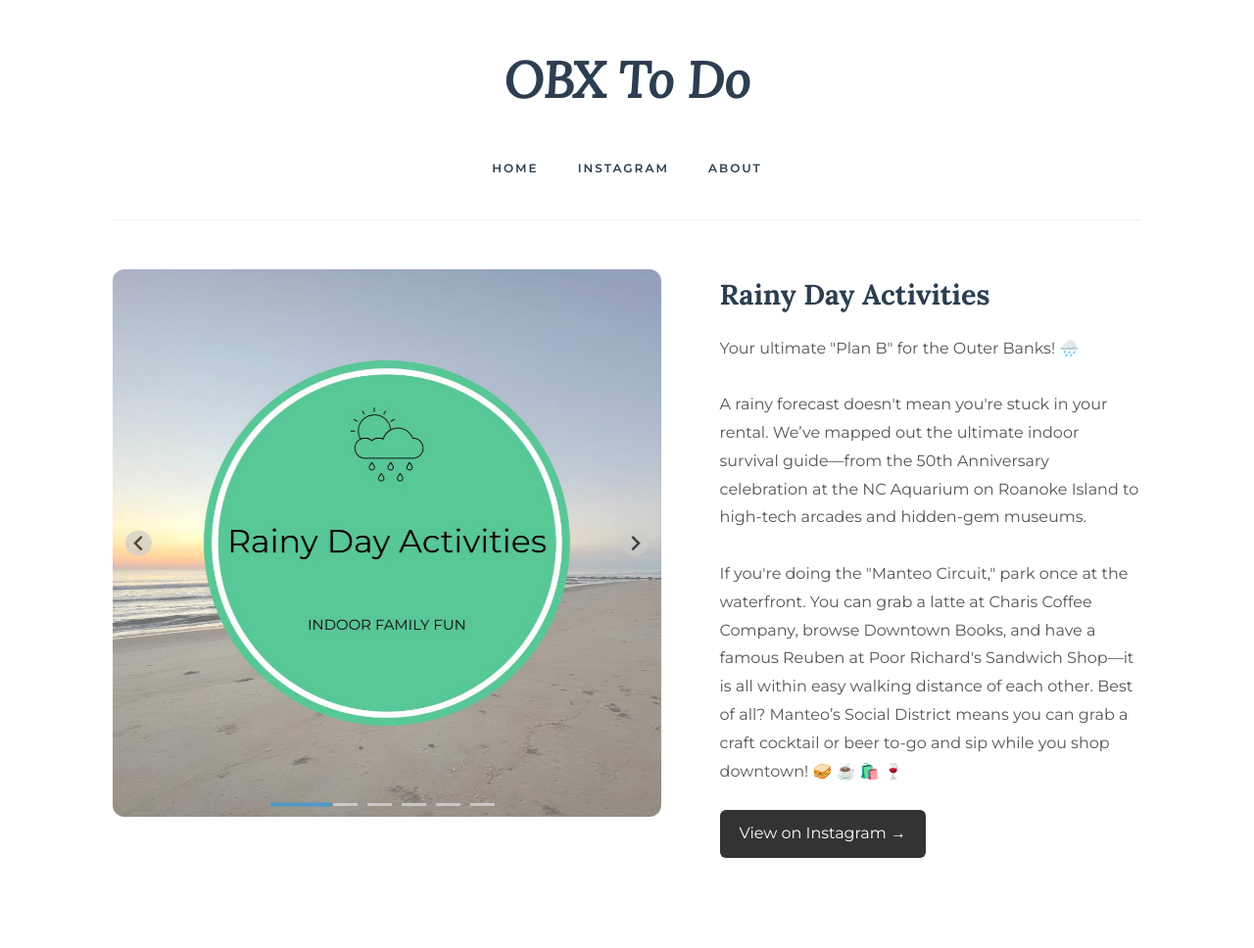
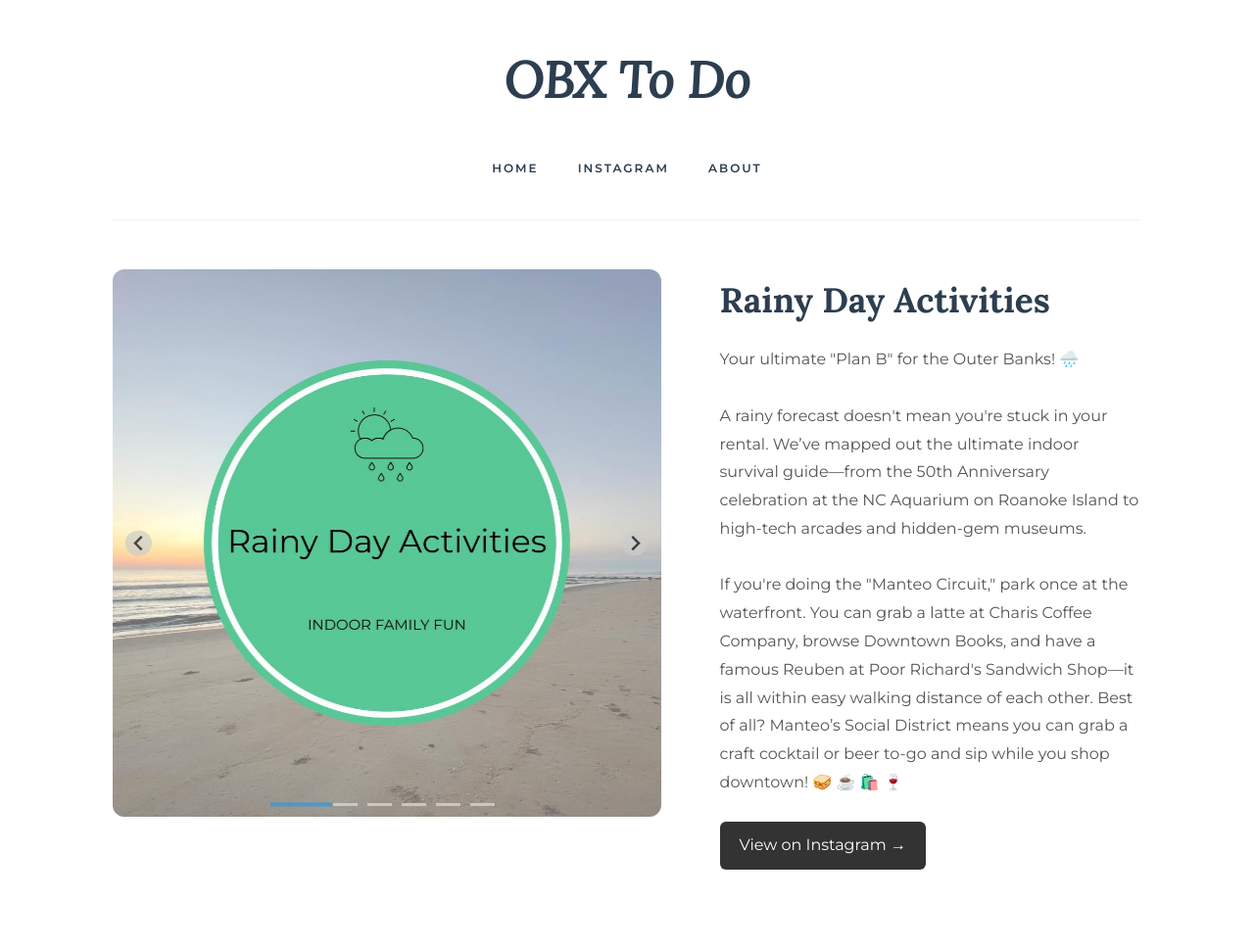
Before and after one commit to obxtodo/obxtodo.com, a Jekyll site: the page built from _gallery/rainydayactivities.md, in a window 1280 px wide. Shown: the whole page at 98% size. Built offline with Jekyll 4.4.1, drawn with Linux system fonts in a browser that asks for light colours.

Commit message:
Update default.html
Signed-off-by: obxtodo <obxtodo@gmail.com>

```diff
--- a/_layouts/default.html
+++ b/_layouts/default.html
@@ -45,7 +45,7 @@
       position: sticky !important;
       top: 0;
       z-index: 1000;
-      background: rgba(255, 255, 255, 0.9) !important;
+      background: rgba(255, 255, 255, 0.92) !important;
       backdrop-filter: blur(12px);
       -webkit-backdrop-filter: blur(12px);
       padding: 35px 0 !important;
@@ -109,20 +110,13 @@
       transform: translateX(-50%);
     }
 
-    nav a:hover::after {
+    /* Hover and Active Logic */
+    nav a:hover::after,
+    nav a.active::after {
       width: 70%;
     }
 
-    nav a:hover {
-      color: #3498db !important;
-    }
-
-    /* Permanent underline for the current page */
-    nav a.active::after {
-      width: 70%;
-      background-color: #3498db;
-    }
-
+    nav a:hover,
     nav a.active {
       color: #3498db !important;
     }
@@ -152,7 +146,7 @@
     }
     .post-media { flex: 1.3; max-width: 600px; }
     .post-content { flex: 1; }
-    .post-content h2 { font-size: 1.8rem; margin-bottom: 15px; }
+    .post-content h2 { font-size: 2.2rem; margin-bottom: 15px; }
 
     /* 7. HOMEPAGE GRID & DYNAMIC EFFECTS */
     .gallery-grid {
@@ -170,11 +164,13 @@
     .gallery-item {
       border: none !important;
       border-radius: 16px;
-      overflow: hidden;
+      overflow: hidden; /* Clips the zoom */
+      isolation: isolate; /* Pro-fix for zoom artifacts */
+      background: #ffffff;
       transition: all 0.5s cubic-bezier(0.165, 0.84, 0.44, 1);
       box-shadow: 0 4px 15px rgba(0,0,0,0.03);
       animation: fadeInUp 0.8s ease-out forwards;
-      opacity: 0; /* Ensures clean fade-in */
+      opacity: 0;
     }
 
     /* Staggered Delay for Grid Items */
@@ -198,11 +194,11 @@
     }
 
     .gallery-item:hover img {
-      transform: scale(1.08);
+      transform: scale(1.1); /* Slightly more pronounced zoom */
       filter: brightness(1.05) contrast(1.05);
     }
 
-    /* 8. CLEANUP THEME ELEMENTS */
+    /* 8. HIDE THEME ARTIFACTS */
     footer, .wrapper footer, header p.view, header ul, .owner, hr {
       display: none !important;
     }
@@ -212,7 +208,7 @@
       .post-container { flex-direction: column; }
       .post-media, .post-content { width: 100%; }
       header { padding: 30px 0 !important; }
-      header h1 { font-size: 2.2rem !important; }
+      header h1 { font-size: 2.4rem !important; }
       header p { letter-spacing: 3px; font-size: 0.7rem !important; }
       .post-container { gap: 30px; }
     }
@@ -228,7 +224,7 @@
       <p>{{ site.description }}</p>
       <nav>
         <a href="{{ '/' | relative_url }}"
-     class="{% if page.url == '/' %}active{% endif %}">Home</a>
+           class="{% if page.url == '/' or page.url == '/index.html' %}active{% endif %}">Home</a>
 
         <a href="https://instagram.com/obxtodo" target="_blank">Instagram</a>
 
```
Also changed, not shown: other parts of _layouts/default.html (+2 -1 lines). Lines whose indentation alone changed are shown as unchanged.
